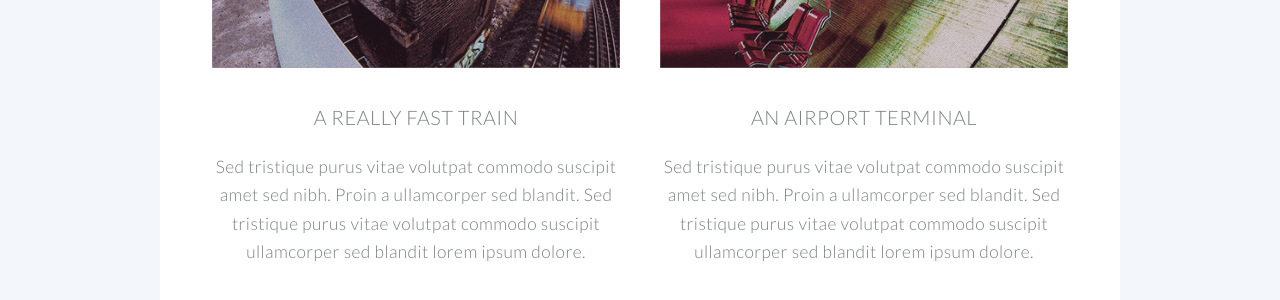
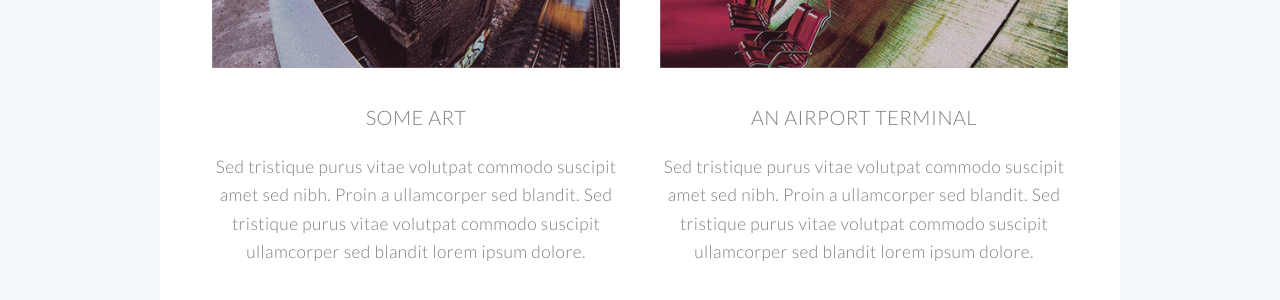
Before and after one commit to jennil3igh/jennil3igh.github.io, a Jekyll site: the page built from index.html, in a window 1280 px wide and 900 px high, scrolled down 2052 px. Shown: the part 155-455 px from the top of the window. Built offline with Jekyll 4.4.1, drawn with Linux system fonts in a browser that asks for light colours.

Commit message:
Update index.html

```diff
--- a/index.html
+++ b/index.html
@@ -100,7 +100,7 @@ layout: landing-page
 								<section>
 									<a href="#" class="image featured"><img src="images/pic01.jpg" alt="" /></a>
 									<header>
-										<h3>A Really Fast Train</h3>
+										<h3>Some Art</h3>
 									</header>
 									<p>Sed tristique purus vitae volutpat commodo suscipit amet sed nibh. Proin a ullamcorper sed blandit. Sed tristique purus vitae volutpat commodo suscipit ullamcorper sed blandit lorem ipsum dolore.</p>
 								</section>
```
